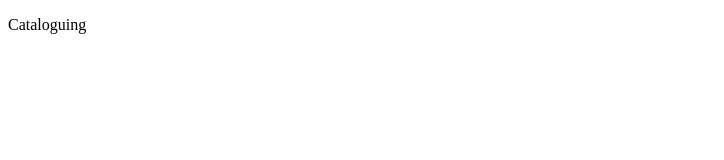
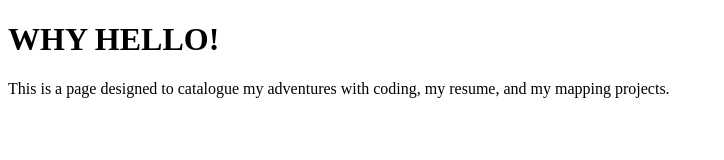
Before and after one commit to vmarquez0/vmarquez, a plain HTML site: page index.html in a window 1280 px wide. Shown: the whole page, without its empty margins (0-724 px from the left). Drawn offline with Linux system fonts and the light colour scheme.

Commit message:
added an intro paragraph, added a heading to paragraph, added a page title, removed the "catalogue" paragraph

```diff
--- a/index.html
+++ b/index.html
@@ -1,6 +1,12 @@
 <!DOCTYPE html>
 <html>
+<head>
+	<title>Cataloguing</title>
+</head>
+
 <body>
-<p>Cataloguing</p>
+<h1>WHY HELLO!</h1>
+  	<p>This is a page designed to catalogue my adventures with coding, my resume, and my mapping projects.</p>
 </body>
+
 </html>
```
